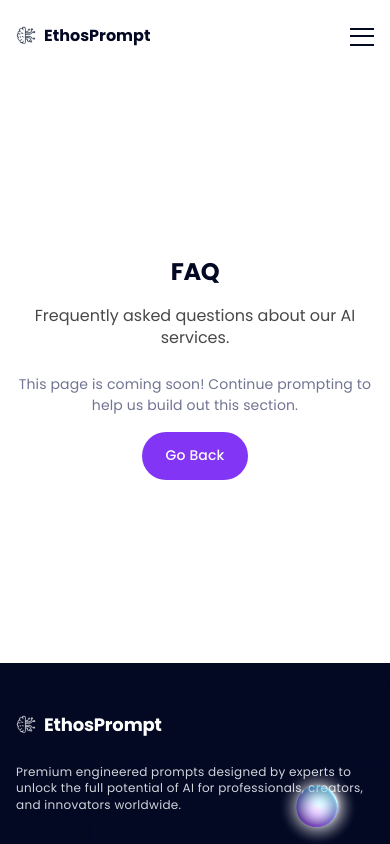
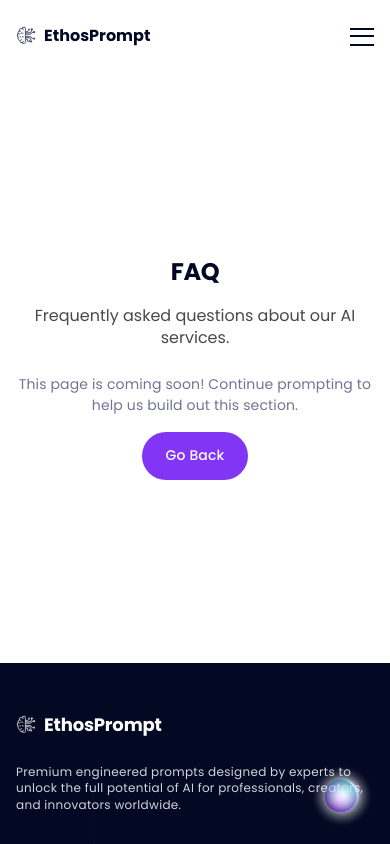
Before and after one commit to Uththunga/ethos-prompt-UI, a React (Vite) app: page /faq in a window 390 px wide. Shown: the top 844 px of the page. Built offline with nearby package versions, Linux system fonts and the light colour scheme; a web font is replaced by a local one.

Commit message:
Update Orb component styles for improved responsiveness and adjust positioning of the action button

```diff
--- a/client/App.tsx
+++ b/client/App.tsx
@@ -85,7 +85,7 @@ const App = () => (
           {/* ADD ALL CUSTOM ROUTES ABOVE THE CATCH-ALL "*" ROUTE */}
           <Route path="*" element={<NotFound />} />
         </Routes>
-        <div style={{ position: 'fixed', bottom: '2rem', right: '2rem', width: '80px', height: '80px', zIndex: 1000 }}>
+        <div className="fixed bottom-4 right-4 sm:bottom-8 sm:right-8 w-16 h-16 sm:w-20 sm:h-20 z-50">
           <Orb hoverIntensity={0.8} rotateOnHover={false} />
         </div>
 
--- a/client/components/Orb.tsx
+++ b/client/components/Orb.tsx
@@ -291,7 +291,7 @@ export default function Orb({
   }, [hue, hoverIntensity, rotateOnHover, forceHoverState]);
 
   return (
-    <div className="relative">
+    <div className="relative w-full h-full">
       <div ref={ctnDom} className="w-full h-full" />
       <MessageBox isVisible={isHovered} />
     </div>
```
